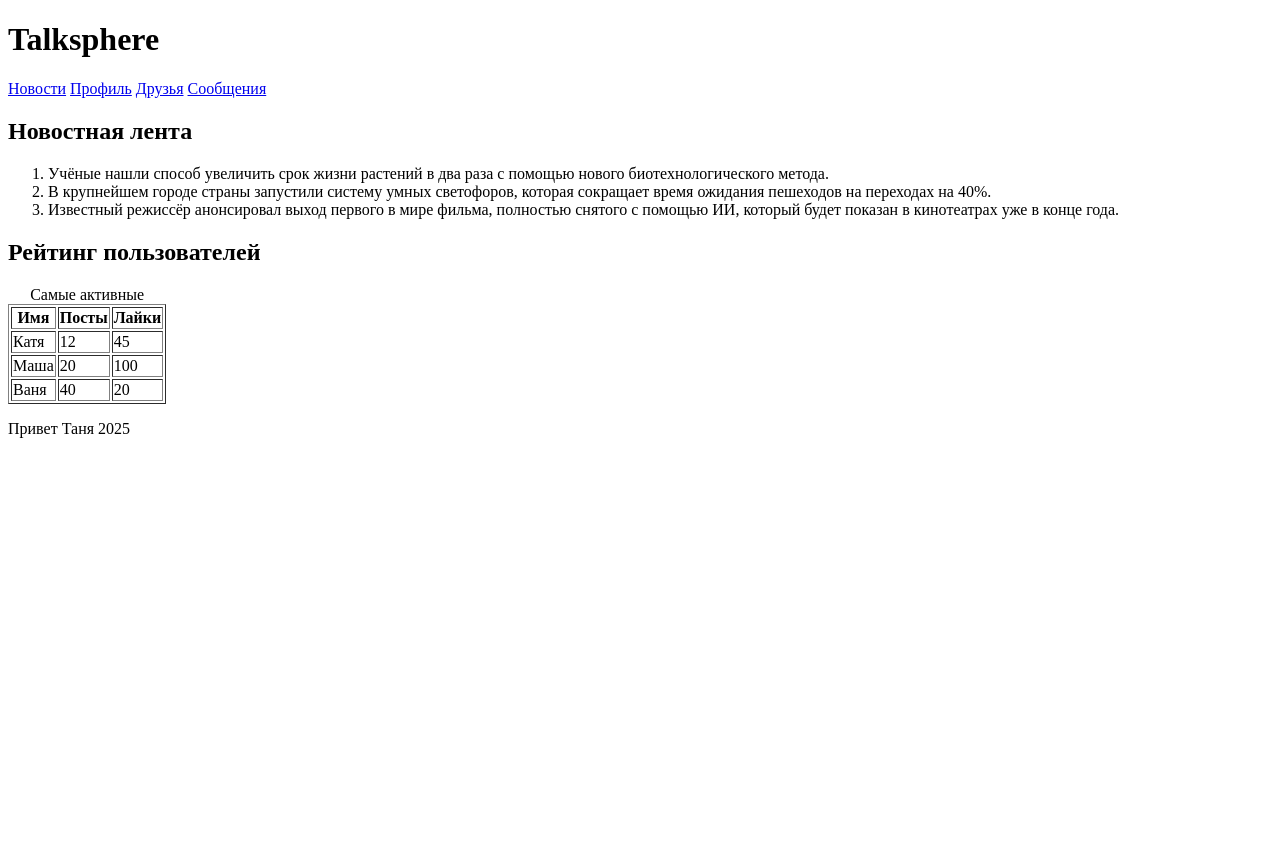
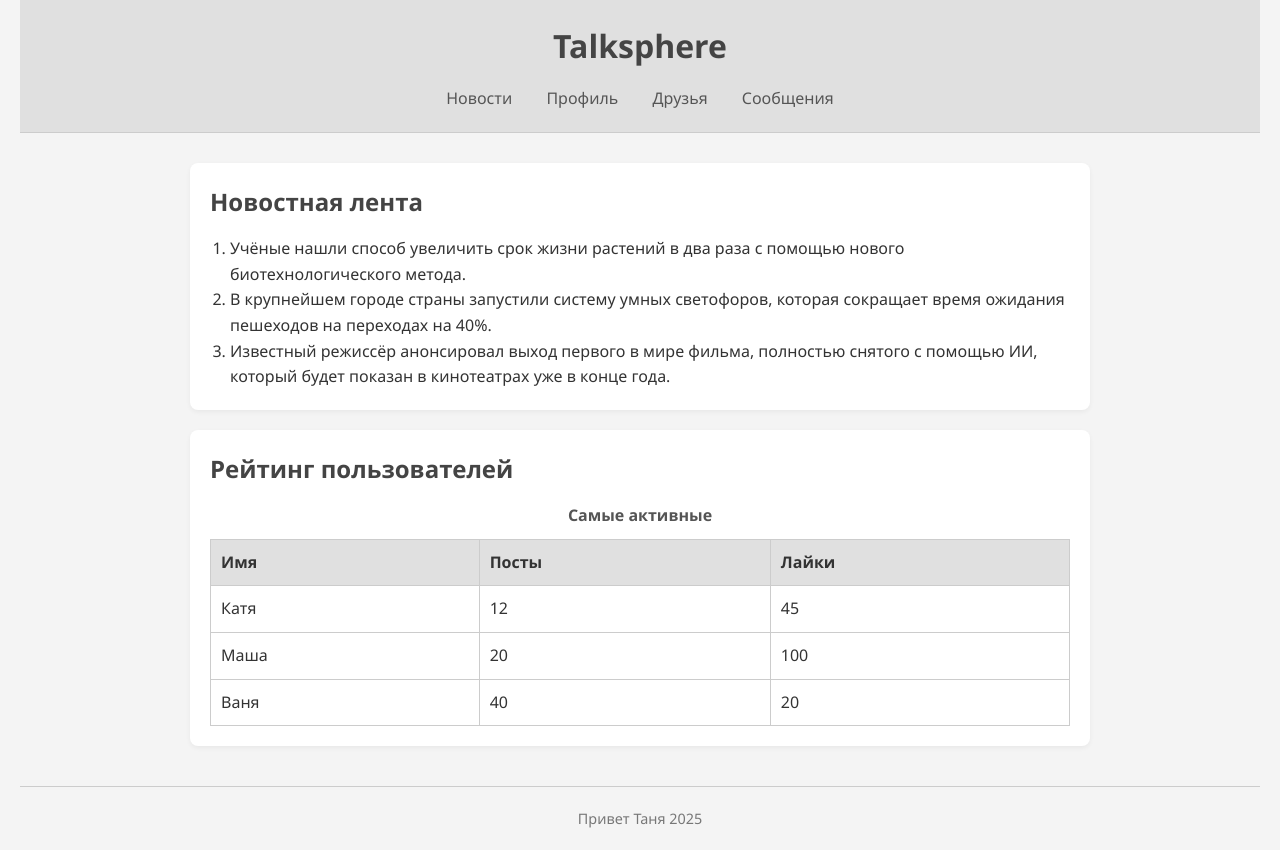
Before and after one commit to tatianapudow/HTML-CSS, a plain HTML site: page index.html in a window 1280 px wide. Before the commit the page ends 800 px from the top, so only its background shows below. Drawn offline with Linux system fonts and the light colour scheme.

Commit message:
сделала стилизацию

```diff
--- a/index.html
+++ b/index.html
@@ -3,17 +3,18 @@
 <head>
     <meta charset="UTF-8">
     <meta name="viewport" content="width=device-width, initial-scale=1.0">
+    <link rel="stylesheet" href="style.css"/>
     <title>Talksphere</title>
 </head>
 <body>
-    <header>
-         <h1>Talksphere</h1>
-    <nav>
-        <a href="#">Новости</a>
-        <a href="profile.html">Профиль</a>
-        <a href="friends.html">Друзья</a>
-        <a href="#">Сообщения</a>
-    </nav>
+    <header class="header">
+         <h1 class="header-title">Talksphere</h1>
+            <nav class="links">
+                <a href="#">Новости</a>
+                <a href="profile.html">Профиль</a>
+                <a href="friends.html">Друзья</a>
+                <a href="#">Сообщения</a>
+            </nav>
     </header>
     <main>
         <section>
--- a/style.css
+++ b/style.css
@@ -0,0 +1,177 @@
+/* ================== Общий сброс ================== */
+* {
+    margin: 0;
+    padding: 0;
+    box-sizing: border-box;
+    font-family: 'Segoe UI', Tahoma, Geneva, Verdana, sans-serif;
+}
+
+/* ================== Body ================== */
+body {
+    background-color: #f4f4f4; /* светло-серый фон */
+    color: #333;
+    line-height: 1.6;
+    padding: 0 20px;
+}
+
+/* ================== Header ================== */
+header, .header {
+    background-color: #e0e0e0;
+    padding: 20px;
+    text-align: center;
+    border-bottom: 1px solid #ccc;
+    transition: background-color 0.3s ease;
+}
+
+header:hover, .header:hover {
+    background-color: #c8a2ff; /* сиреневый при наведении */
+}
+
+header h2, .header-title {
+    margin-bottom: 15px;
+    color: #444;
+}
+
+.links a {
+    color: #555;
+    text-decoration: none;
+    margin: 0 15px;
+    font-weight: 500;
+    transition: color 0.3s ease;
+}
+
+.links a:hover {
+    color: #000;
+    text-decoration: underline;
+}
+
+main {
+    max-width: 900px;
+    margin: 30px auto;
+}
+
+
+section {
+    background-color: #fff;
+    padding: 20px;
+    margin-bottom: 20px;
+    border-radius: 8px;
+    box-shadow: 0 2px 5px rgba(0,0,0,0.05);
+}
+
+h2 {
+    margin-bottom: 15px;
+    color: #444;
+}
+
+
+ol {
+    padding-left: 20px;
+}
+
+
+table {
+    width: 100%;
+    border-collapse: collapse;
+    text-align: left;
+}
+
+caption {
+    caption-side: top;
+    margin-bottom: 10px;
+    font-weight: bold;
+    color: #555;
+}
+
+th, td {
+    padding: 10px;
+    border: 1px solid #ccc;
+}
+
+th {
+    background-color: #e0e0e0;
+}
+
+
+form {
+    display: flex;
+    flex-direction: column;
+    align-items: center;
+}
+
+textarea {
+    width: 90%;
+    max-width: 500px;
+    padding: 10px;
+    border: 1px solid #ccc;
+    border-radius: 6px;
+    resize: vertical;
+    margin-bottom: 10px;
+}
+
+input[type="file"] {
+    margin-top: 5px;
+    margin-bottom: 10px;
+}
+
+button {
+    padding: 10px 20px;
+    background-color: #555;
+    color: #fff;
+    border: none;
+    border-radius: 6px;
+    cursor: pointer;
+    transition: background-color 0.3s ease;
+}
+
+button:hover {
+    background-color: #444;
+}
+
+
+dl {
+    margin-bottom: 15px;
+}
+
+dt {
+    font-weight: bold;
+    color: #555;
+}
+
+dd {
+    margin: 0 0 10px 0;
+    color: #666;
+}
+
+a {
+    color: #555;
+    text-decoration: none;
+    font-weight: 500;
+}
+
+a:hover {
+    color: #c8a2ff;
+}
+
+
+img, video {
+    max-width: 100%;
+    border-radius: 8px;
+    margin-bottom: 15px;
+}
+
+
+footer {
+    text-align: center;
+    padding: 20px 0;
+    color: #777;
+    border-top: 1px solid #ccc;
+    margin-top: 40px;
+    font-size: 0.9rem;
+    transition: background-color 0.3s ease, color 0.3s ease;
+}
+
+footer:hover {
+    background-color: #c8a2ff; /* сиреневый при наведении */
+    color: #fff;
+}
```
Also changed, not shown: friends.html (+1 -0 lines), my_music.html (added, +23 -0 lines), profile.html (+3 -10 lines).
